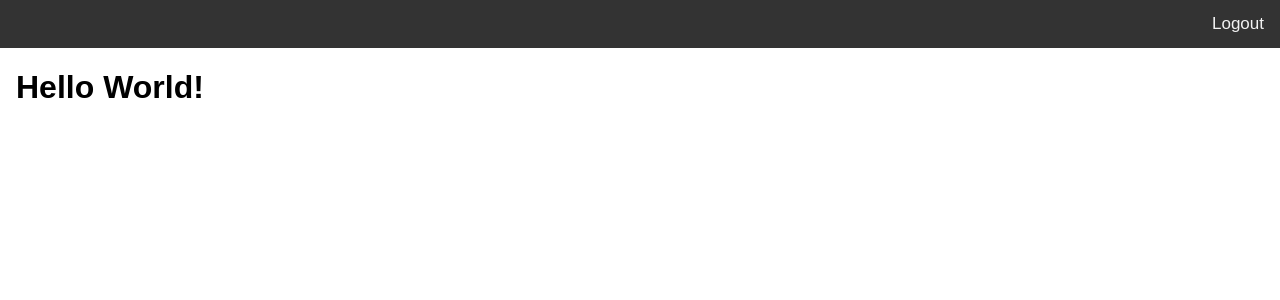
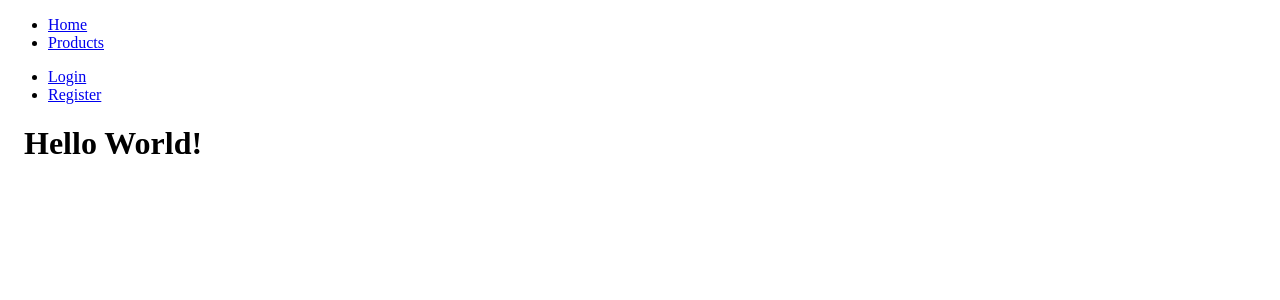
Before and after one commit to MathiasJensen96/soft-security, a PHP site: page /test/views/userspage.php in a window 1280 px wide. Shown: the top 300 px of the page. Run offline with PHP 8.4, Linux system fonts and the light colour scheme.

Commit message:
frontend navbar nicer

```diff
--- a/src/routes.php
+++ b/src/routes.php
@@ -4,6 +4,8 @@ require_once __DIR__ . '/router.php';
 require_once __DIR__ . '/error_handling/exceptionHandler.php';
 
 set_exception_handler('exceptionHandler');
+
+session_start();
 
 get('/', 'views/index.php');
 get('/login', 'views/login.php');
@@ -22,7 +24,7 @@ post('/orders','views/createOrder.php');
 post('/orders/$id', 'views/updateOrder.php');
 get('/orders/$id', 'views/oneOrder.php');
 get('/orders/$id/delete', 'views/deleteOrder.php');
-get('/adminpage', 'controllers/adminPageController.php');
+get('/admin-page', 'controllers/adminPageController.php');
 get('/users/$id', 'services/getUser.php');
 post('/users/$id','services/updateUser.php');
 get('/users/$id/delete', 'services/deleteUser.php');
--- a/src/services/login.php
+++ b/src/services/login.php
@@ -35,7 +35,7 @@ if ($user && password_verify($_POST['password'], $user->getPassword())) { // Ver
     $_SESSION['email'] = $user->getEmail();
 
     if ($_SESSION['role'] === "admin") { // Maybe not the best practise to redirect here
-        header("Location: /adminpage");
+        header("Location: /admin-page");
     }
 } else {
     error_log("ip: |" . $_SERVER['REMOTE_ADDR'] . "| Attempted login to user: " . $_POST['email']);
--- /dev/null
+++ b/src/views/navbar.php
@@ -0,0 +1,26 @@
+<div class="topnav">
+    <ul class="nav-left">
+        <li><a href="/">Home</a></li>
+        <li><a href="products-page">Products</a></li><?php
+        if(!empty($_SESSION['authenticated'])) {
+            echo '<li><a href="orders-page">Orders</a></li>';
+        }
+        ?>
+        <?php
+        if(isset($_SESSION['role']) && $_SESSION['role'] == 'admin') {
+            echo '<li><a href="admin-page">Admin</a></li>';
+        }
+        ?>
+    </ul>
+    <ul class="nav-right">
+        <?php
+        if(!empty($_SESSION['authenticated'])) {
+            echo '<li>' . $_SESSION['email'] . ' (' . $_SESSION['role'] . ')</li>';
+            echo '<li><a href="/logout">Logout</a></li>';
+        } else {
+            echo '<li><a href="/login">Login</a></li>';
+            echo '<li><a href="/register">Register</a></li>';
+        }
+        ?>
+    </ul>
+</div>
--- a/src/views/userspage.php
+++ b/src/views/userspage.php
@@ -1,50 +1,13 @@
-<?php include __DIR__."../services/logout.php"?>
 <!DOCTYPE html>
-<html>
-
+<html lang="en">
     <head>
         <meta name="viewport" content="width=device-width, initial-scale=1">
-    <style>
-        body {
-            margin: 0;
-            font-family: Arial, Helvetica, sans-serif;
-        }
-
-        .topnav {
-            overflow: hidden;
-            background-color: #333;
-        }
-
-        .topnav a {
-            float: right;
-            color: #f2f2f2;
-            text-align: center;
-            padding: 14px 16px;
-            text-decoration: none;
-            font-size: 17px;
-        }
-
-        .topnav a:hover {
-            background-color: #ddd;
-            color: black;
-        }
-
-        .topnav a.active {
-            background-color: #04AA6D;
-            color: white;
-        }
-    </style>
+        <title>User Page</title>
     </head>
-
     <body>
-
-    <div class="topnav">
-        <a href="/logout">Logout</a>
-    </div>
+        <?php include 'navbar.php'; ?>
         <div style="padding-left:16px">
             <h1>Hello World!</h1>
         </div>
-
     </body>
-
 </html>
```
Also changed, not shown: src/views/adminpage.php (+8 -13 lines), src/views/index.php (+1 -11 lines), src/views/login.php (+1 -11 lines), src/views/register.php (+2 -12 lines), src/views/style.css (+15 -4 lines). Lines whose indentation alone changed are shown as unchanged.
